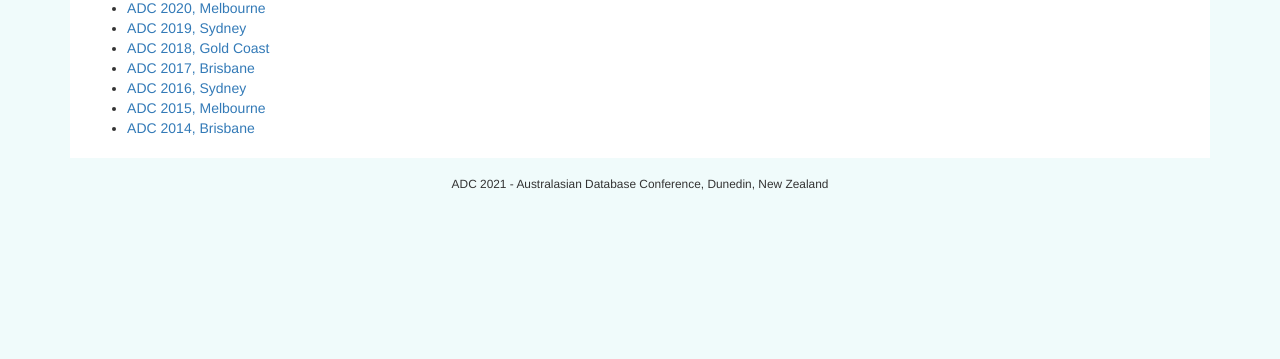
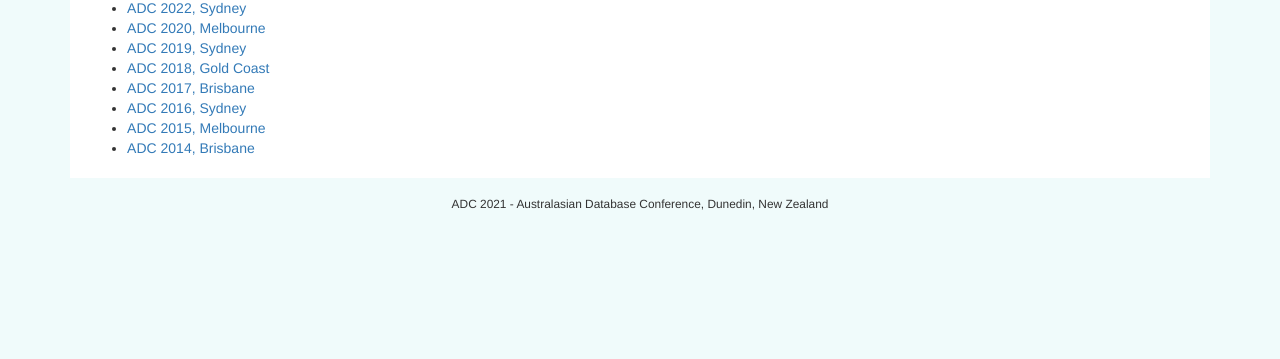
Before and after one commit to adc2021/adc2021.github.io, a plain HTML site: page previous.html in a window 1280 px wide. Shown: the part 441-800 px from the top of the page. Drawn offline with nearby package versions, Linux system fonts and the light colour scheme.

Commit message:
Update previous.html

```diff
--- a/previous.html
+++ b/previous.html
@@ -112,13 +112,16 @@
 				<h1>2021 Australasian Database Conference</h1>
                  <h2>Previous Conferences</h2>
                                 <ul>
-									<li>
+					<li>
+				            <a href="http://adc2022.github.io/">ADC 2022, Sydney</a>
+                                        </li>
+					<li>
 				            <a href="http://adc2020.github.io/">ADC 2020, Melbourne</a>
                                         </li>
-									<li>
+					<li>
 				            <a href="http://adc2019.github.io/">ADC 2019, Sydney</a>
                                         </li>
-									<li>
+					<li>
 				            <a href="http://www.ict.griffith.edu.au/conferences/adc2018/">ADC 2018, Gold Coast</a>
                                         </li>
                                         <li>
```
